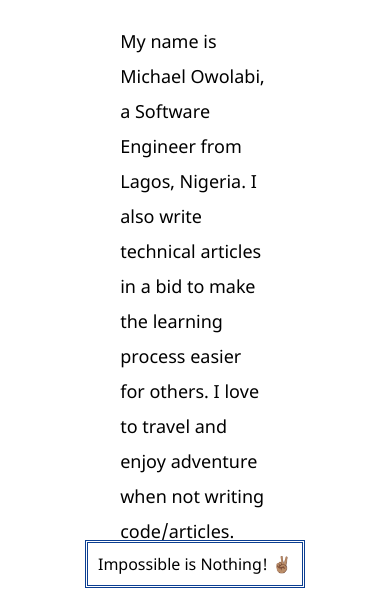
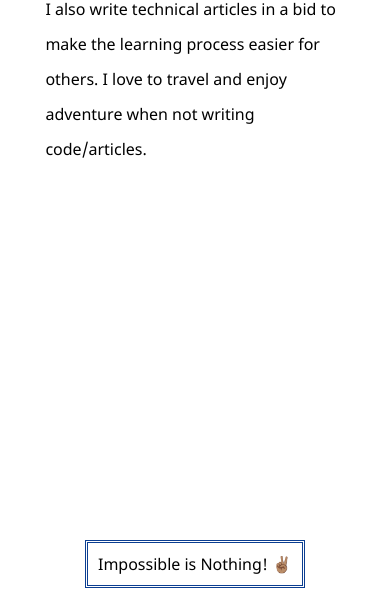
Before and after one commit to iMichaelOwolabi/personal-website, a plain HTML site: page index.html in a window 390 px wide. Shown: the part 230-844 px from the top of the page. Drawn offline with Linux system fonts and the light colour scheme.

Commit message:
fix responsiveness on small devices

```diff
--- a/src/styles/index.css
+++ b/src/styles/index.css
@@ -24,3 +24,13 @@ body {
   border: 3px double #0b3e91;
   padding: 10px;
 }
+
+@media screen and (max-width: 600px) {
+  body {
+    margin-top: 50px;
+  }
+  .intro {
+    width: 80%;
+    font-size: 16px;
+  }
+}
```
